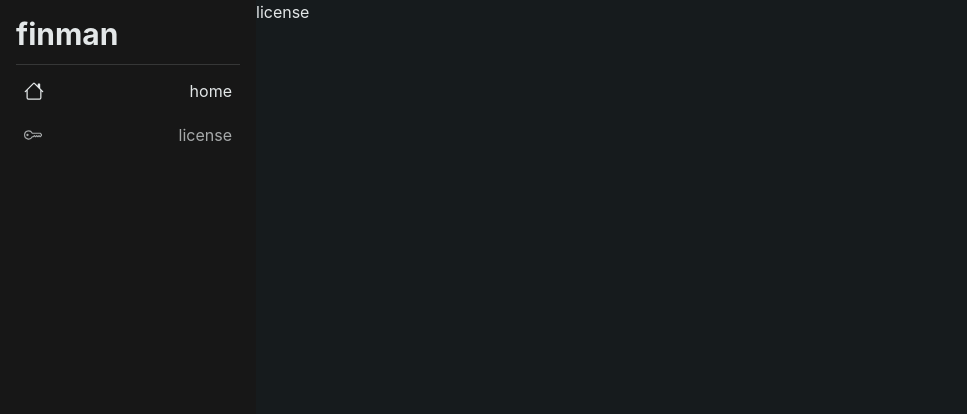
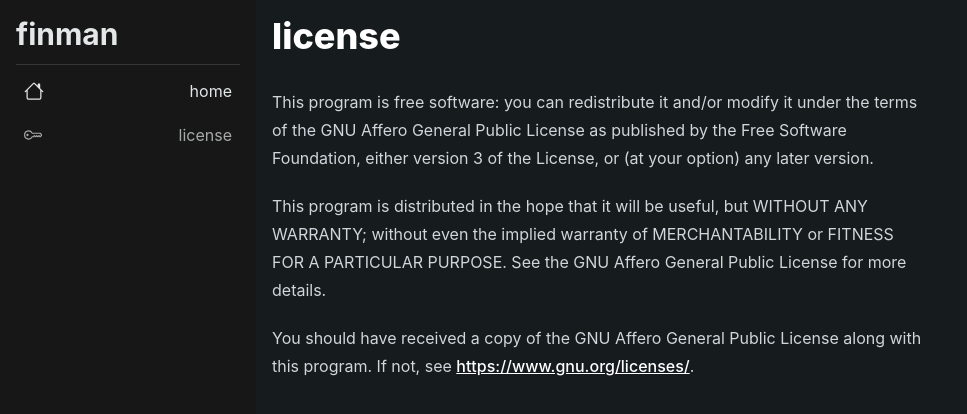
Before and after one commit to aixoio/finman, a SvelteKit app: page /license in a window 1280 px wide. Shown: the top 414 px of the page, without its empty margins (0-967 px from the left). Built offline with nearby package versions, Linux system fonts and the light colour scheme.

Commit message:
add license page with tailwind css typography

```diff
--- a/package.json
+++ b/package.json
@@ -22,6 +22,7 @@
     "@sveltejs/adapter-static": "^3.0.10",
     "@sveltejs/kit": "^2.65.1",
     "@sveltejs/vite-plugin-svelte": "^7.1.2",
+    "@tailwindcss/typography": "^0.5.20",
     "@tauri-apps/cli": "^2",
     "svelte": "^5.56.3",
     "svelte-check": "^4.6.0",
--- a/src/routes/layout.css
+++ b/src/routes/layout.css
@@ -1,4 +1,5 @@
 @import "tailwindcss";
+@plugin "@tailwindcss/typography";
 
 @theme inline {
     --color-foreground: var(--color-mist-200);
--- a/src/routes/license/+page.svelte
+++ b/src/routes/license/+page.svelte
@@ -1 +1,26 @@
-<h1>license</h1>
+<div class="m-4">
+    <div class="prose-invert prose">
+        <h1>license</h1>
+
+        <p>
+            This program is free software: you can redistribute it and/or modify
+            it under the terms of the GNU Affero General Public License as
+            published by the Free Software Foundation, either version 3 of the
+            License, or (at your option) any later version.
+        </p>
+
+        <p>
+            This program is distributed in the hope that it will be useful, but
+            WITHOUT ANY WARRANTY; without even the implied warranty of
+            MERCHANTABILITY or FITNESS FOR A PARTICULAR PURPOSE. See the GNU
+            Affero General Public License for more details.
+        </p>
+        <p>
+            You should have received a copy of the GNU Affero General Public
+            License along with this program. If not, see
+            <a href="https://www.gnu.org/licenses/" target="_blank"
+                >https://www.gnu.org/licenses/</a
+            >.
+        </p>
+    </div>
+</div>
```
Also changed, not shown: 1 other file (tests, documents, lock files or other folders).
